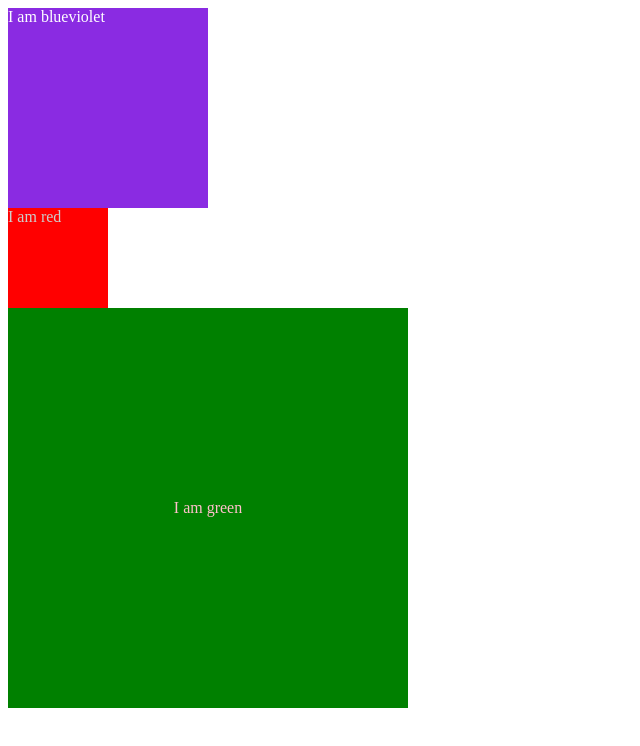
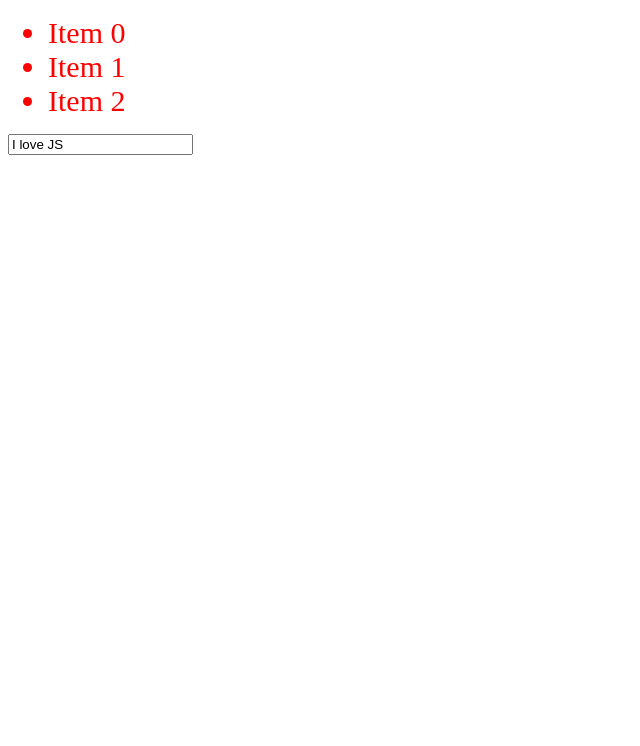
Before and after one commit to janaratolonbaeva/okurmen_js_lesson_12_janara_tolonbaeva, a plain HTML site: page index.html in a window 1280 px wide. Shown: the whole page, without its empty margins (0-640 px from the left). Drawn offline with nearby package versions, Linux system fonts and the light colour scheme.

Commit message:
Added jquery code

```diff
--- a/index.html
+++ b/index.html
@@ -7,8 +7,14 @@
     <title>Lesson 12</title>
   </head>
   <body>
-    <div id="container"></div>
-
+    <div id="container">
+      <ul>
+        <li class="list-item"></li>
+        <li class="list-item"></li>
+        <li class="list-item"></li>
+      </ul>
+    </div>
+    <input type="text" placeholder="Enter value" value="I am a beautiful girl" />
     <script
       src="https://code.jquery.com/jquery-3.7.1.min.js"
       integrity="sha256-/JqT3SQfawRcv/BIHPThkBvs0OEvtFFmqPF/lYI/Cxo="
--- a/index.js
+++ b/index.js
@@ -1,14 +1,36 @@
-document.addEventListener('DOMContentLoaded', () => {
+// document.addEventListener('DOMContentLoaded', () => {
+//   function createDivElementToContainer(text, className) {
+//     const container = document.getElementById('container');
+//     // const container = document.querySelector('#container');
+//     const newElement = document.createElement('div');
+//     newElement.innerHTML = text;
+//     newElement.classList.add(className);
+//     container.appendChild(newElement);
+//   }
+
+//   createDivElementToContainer('I am blueviolet', 'container-child-1');
+//   createDivElementToContainer('I am red', 'container-child-2');
+//   createDivElementToContainer('I am green', 'container-child-3');
+// });
+
+$(function () {
   function createDivElementToContainer(text, className) {
-    const container = document.getElementById('container');
-    // const container = document.querySelector('#container');
-    const newElement = document.createElement('div');
-    newElement.innerHTML = text;
-    newElement.classList.add(className);
-    container.appendChild(newElement);
+    const container = $('#container');
+    const newElement = $(`<div class="${className}">${text}</div>`);
+    container.append(newElement);
   }
 
-  createDivElementToContainer('I am blueviolet', 'container-child-1');
-  createDivElementToContainer('I am red', 'container-child-2');
-  createDivElementToContainer('I am green', 'container-child-3');
+  // createDivElementToContainer('I am blueviolet', 'container-child-1');
+  // createDivElementToContainer('I am red', 'container-child-2');
+  // createDivElementToContainer('I am green', 'container-child-3');
+
+  const listItems = $('.list-item');
+
+  listItems.each(function (index) {
+    $(this).text(`Item ${index}`);
+  });
+
+  const input = $('input[type="text"]');
+
+  input.val('I love JS');
 });
--- a/style.css
+++ b/style.css
@@ -21,3 +21,8 @@
   justify-content: center;
   align-items: center;
 }
+
+.list-item {
+  color: red;
+  font-size: 30px;
+}
```
